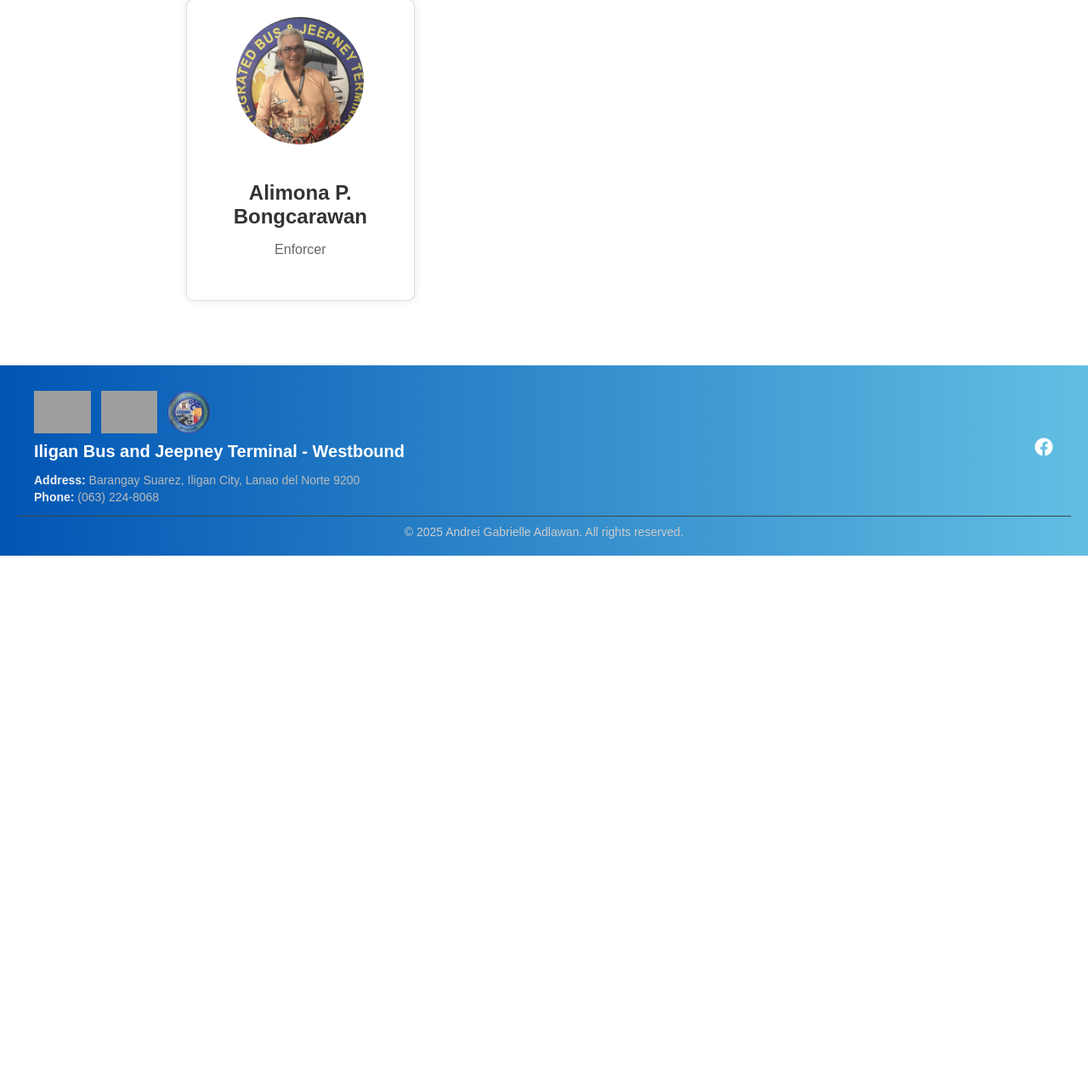
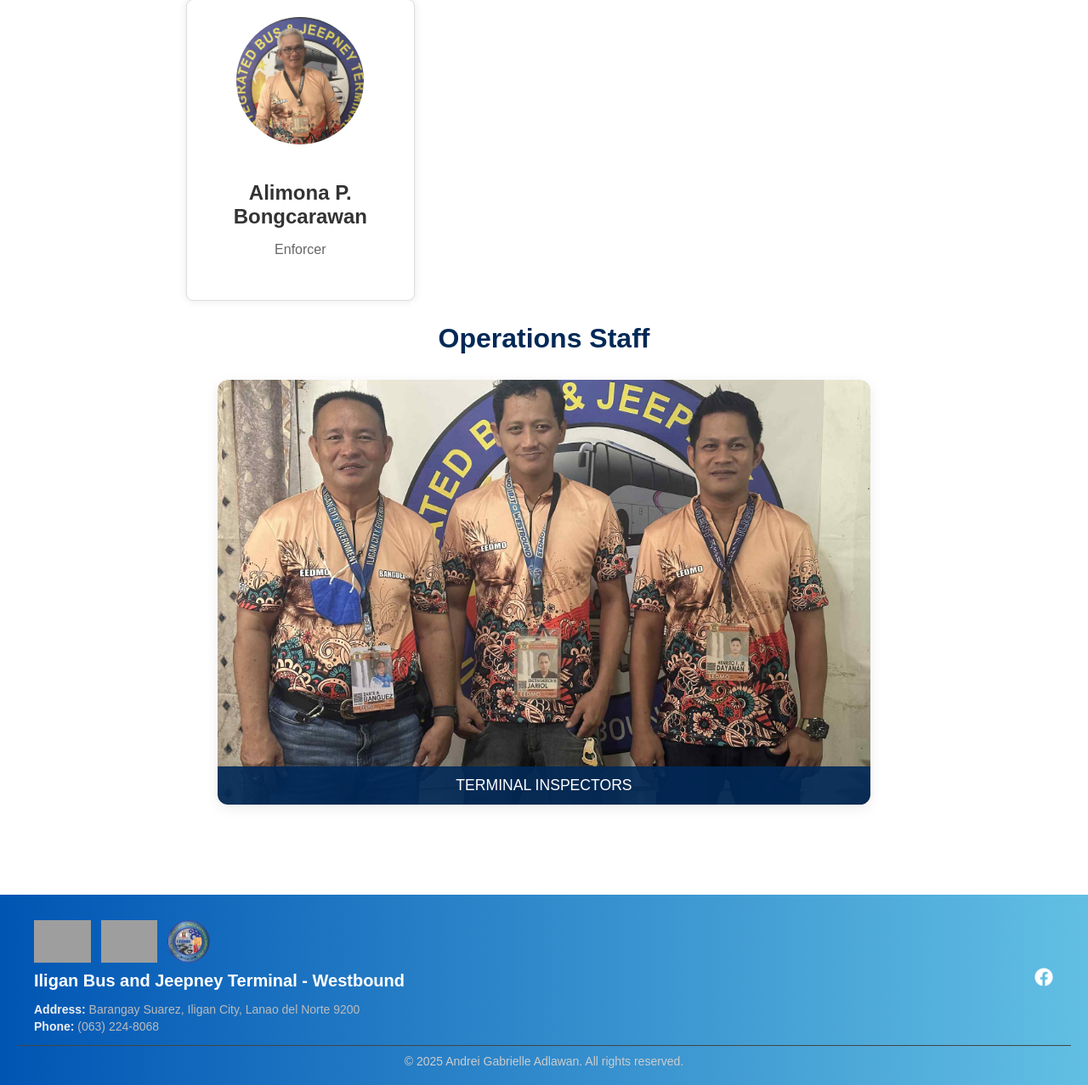
Before and after one commit to Andraannn/ibjt-west, a Flask app: page /about in a window 1280 px wide. Shown: the part 3391-4668 px from the top of the page at 85% size. Before the commit the page ends 4045 px from the top, so only its background shows below. Run offline with Flask 3, Linux system fonts and the light colour scheme; grey boxes are pictures that could not be loaded.

Commit message:
modified about page

```diff
--- a/static/css/about.css
+++ b/static/css/about.css
@@ -236,10 +236,72 @@
     color: #666;
 }
 
+.image-slider-container {
+    width: 100%;
+    max-width: 1200px;
+    height: 500px;
+    margin: 30px auto;
+    padding: 0 16px;
+    box-sizing: border-box;
+}
+
+/* Slider styling */
+.image-slider {
+    overflow: hidden;
+    border-radius: 12px;
+    box-shadow: 0 4px 16px rgba(0,0,0,0.08);
+    background: #fff;
+}
+
+.slider {
+    display: flex;
+    transition: transform 0.5s ease;
+    /* You may need JS to animate slides */
+}
+
+/* Each slide */
+.slide {
+    min-width: 100%;
+    box-sizing: border-box;
+    text-align: center;
+    position: relative;
+}
+
+.slide img {
+    width: 100%;
+    height: 500px;
+    object-fit: cover;
+    border-radius: 12px 12px 0 0;
+    display: block;
+}
+
+.slide .text {
+    background: rgba(0, 41, 87, 0.9);
+    color: #fff;
+    padding: 12px 0;
+    font-size: 1.1rem;
+    border-radius: 0 0 12px 12px;
+    position: absolute;
+    bottom: 0;
+    width: 100%;
+    left: 0;
+}
+
 
 @media (max-width: 768px) {
     .project-grid {
         grid-template-columns: 1fr;
+    }
+    .image-slider-container {
+        max-width: 100%;
+        padding: 0 8px;
+    }
+    .slide img {
+        height: 300px;
+    }
+    .slide .text {
+        font-size: 1rem;
+        padding: 8px 0;
     }
 }
 
--- /dev/null
+++ b/static/js/slider.js
@@ -0,0 +1,25 @@
+document.addEventListener('DOMContentLoaded', function() {
+  const slider = document.querySelector('.slider');
+  const slides = document.querySelectorAll('.slide');
+  let currentIndex = 0;
+  const totalSlides = slides.length;
+
+  function showSlide(index) {
+    slider.style.transform = `translateX(-${index * 100}%)`;
+  }
+
+  function nextSlide() {
+    currentIndex = (currentIndex + 1) % totalSlides;
+    showSlide(currentIndex);
+  }
+
+  // Auto-slide every 4 seconds
+  setInterval(nextSlide, 4000);
+
+  // Optional: Uncomment below for manual navigation
+  // document.querySelector('.next-btn').addEventListener('click', nextSlide);
+  // document.querySelector('.prev-btn').addEventListener('click', function() {
+  //   currentIndex = (currentIndex - 1 + totalSlides) % totalSlides;
+  //   showSlide(currentIndex);
+  // });
+});
--- a/templates/about.html
+++ b/templates/about.html
@@ -135,6 +135,35 @@
             <p>Enforcer</p>
           </div>
         </div>
+        <div class="operations-container">
+          <h1>Operations Staff</h1>
+          <div class="image-slider-container">
+            <div class="image-slider">
+              <div class="slider">
+                <div class="slide">
+                  <img src="{{ url_for('static', filename='images/inspectors.jpeg') }}" alt="Operations Staff">
+                  <div class="text">TERMINAL INSPECTORS</div>
+                </div>
+                <div class="slide">
+                  <img src="{{ url_for('static', filename='images/trip_controllers.jpeg') }}" alt="Operations Staff">
+                  <div class="text">TRIP CONTROLLERS</div>
+                </div>
+                <div class="slide">
+                  <img src="{{ url_for('static', filename='images/trip_checkers.jpeg') }}" alt="Operations Staff">
+                  <div class="text">TRIP CHECKERS</div>
+                </div>
+                <div class="slide">
+                  <img src="{{ url_for('static', filename='images/ground_cleaners.jpeg') }}" alt="Operations Staff">
+                  <div class="text">GROUND CLEANERS</div>
+                </div>
+                <div class="slide">
+                  <img src="{{ url_for('static', filename='images/cr_maintenance.jpeg') }}" alt="Operations Staff">
+                  <div class="text">C.R. MAINTENANCE</div>
+                </div>
+              </div>
+            </div>
+          </div>
+        </div>
       </section>
     <br><br>
 
@@ -166,5 +195,6 @@
     </footer>
 
     <script src="{{ url_for('static', filename='js/script.js') }}"></script>
+    <script src="{{ url_for('static', filename='js/slider.js') }}"></script>
 </body>
 </html>
```
Also changed, not shown: static/images/cr_maintenance.jpeg (added), static/images/ground_cleaners.jpeg (added), static/images/inspectors.jpeg (added), static/images/trip_checkers.jpeg (added), static/images/trip_controllers.jpeg (added).
